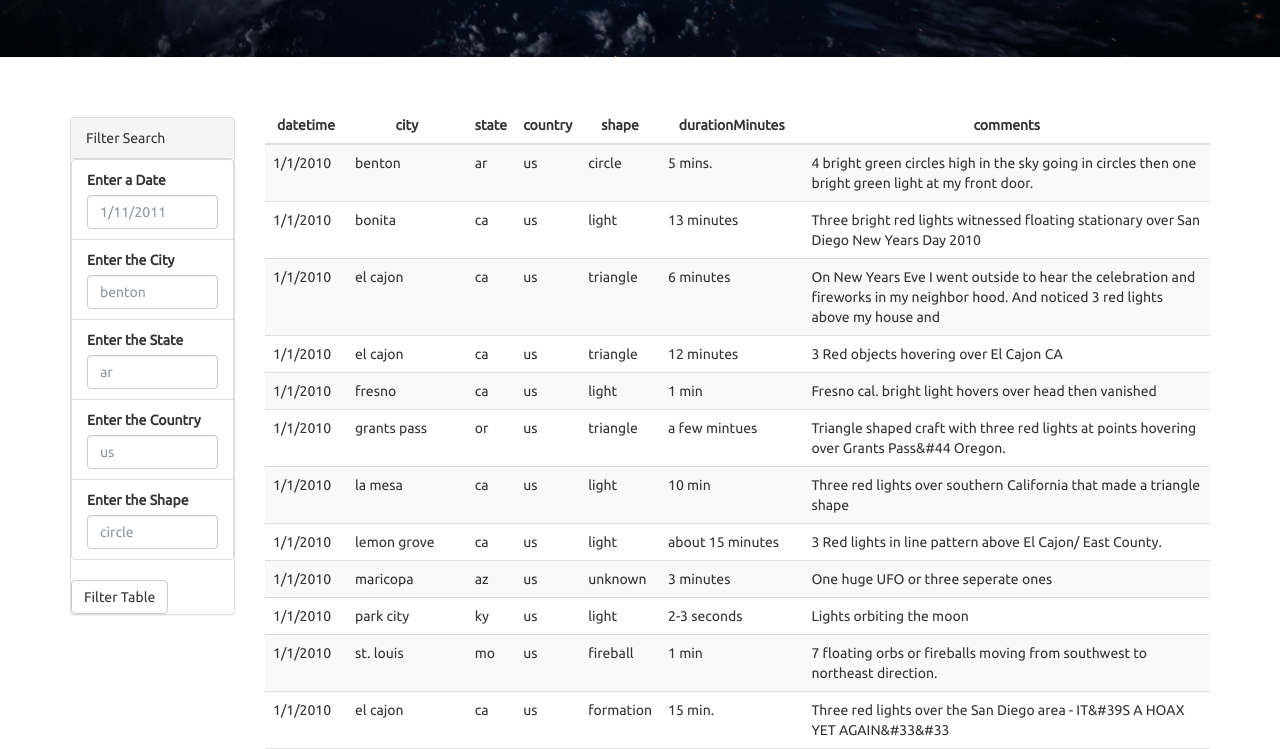
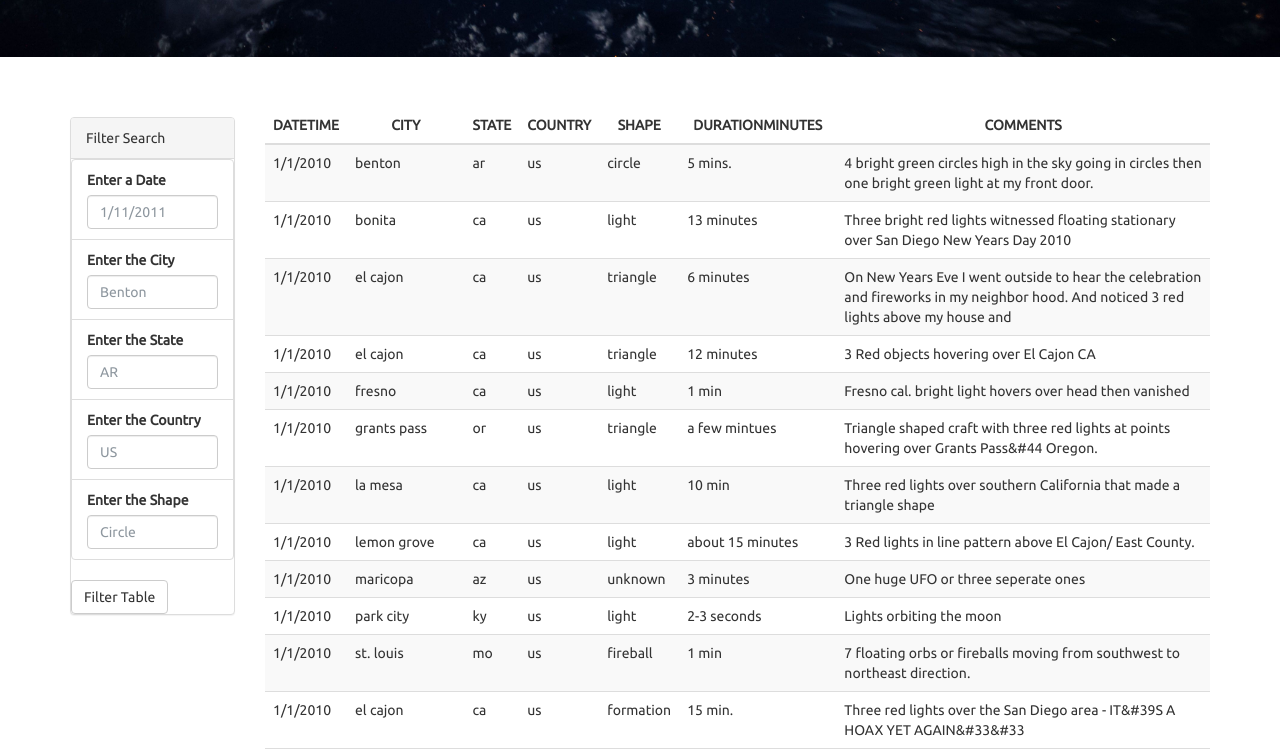
Before and after one commit to RoshiniGau/javascript-challenge, a plain HTML site: page index.html in a window 1280 px wide. Shown: the part 555-1304 px from the top of the page. Drawn offline with nearby package versions, Linux system fonts and the light colour scheme.

Commit message:
Added code to change the filter data into lower case

```diff
--- a/index.html
+++ b/index.html
@@ -41,19 +41,19 @@
                       </li>
                       <li class="filter list-group-item">
                         <label for="city">Enter the City</label>
-                        <input class="form-control" id="city" type="text" placeholder="benton">
+                        <input class="form-control" id="city" type="text" placeholder="Benton">
                       </li>
                       <li class="filter list-group-item">
                         <label for="state">Enter the State</label>
-                        <input class="form-control" id="state" type="text" placeholder="ar">
+                        <input class="form-control" id="state" type="text" placeholder="AR">
                       </li>
                       <li class="filter list-group-item">
                         <label for="state">Enter the Country</label>
-                        <input class="form-control" id="country" type="text" placeholder="us">
+                        <input class="form-control" id="country" type="text" placeholder="US">
                       </li>
                       <li class="filter list-group-item">
                         <label for="shape">Enter the Shape</label>
-                        <input class="form-control" id="shape" type="text" placeholder="circle">
+                        <input class="form-control" id="shape" type="text" placeholder="Circle">
                       </li>
                     </ul>
                   </div>
--- a/static/css/style.css
+++ b/static/css/style.css
@@ -223,3 +223,6 @@ select {
     opacity: 1;
   }
 }
+thead{
+  text-transform: uppercase;
+}
--- a/static/js/app.js
+++ b/static/js/app.js
@@ -21,8 +21,10 @@ Object.entries(data[0]).forEach( function([key,value]) {
 data.forEach( day => {
     let tr =  tbody.append("tr");
     Object.entries(day).forEach( function([key,value]) {
-        let cell=tr.append("td");
-        cell.text(value);
+        let cell = tr.append("td");
+        var data = cell.text(value);
+
+
     });
 
 });
@@ -39,15 +41,19 @@ function getdata()
  console.log(date);
  //Select the city input from the form
  var city = d3.select("#city").node().value;
+ city = city.toLowerCase();
  console.log(city);
  //Select the state input from the form
  var state = d3.select("#state").node().value;
+ state = state.toLowerCase();
  console.log(state);
  //Select the country input from the form
  var country = d3.select("#country").node().value;
+ country = country.toLowerCase();
  console.log(country);
  //Select the shape input from the form
  var shape = d3.select("#shape").node().value;
+ shape = shape.toLowerCase();
  console.log(shape);
 
  //Clear the inputed valued
```
